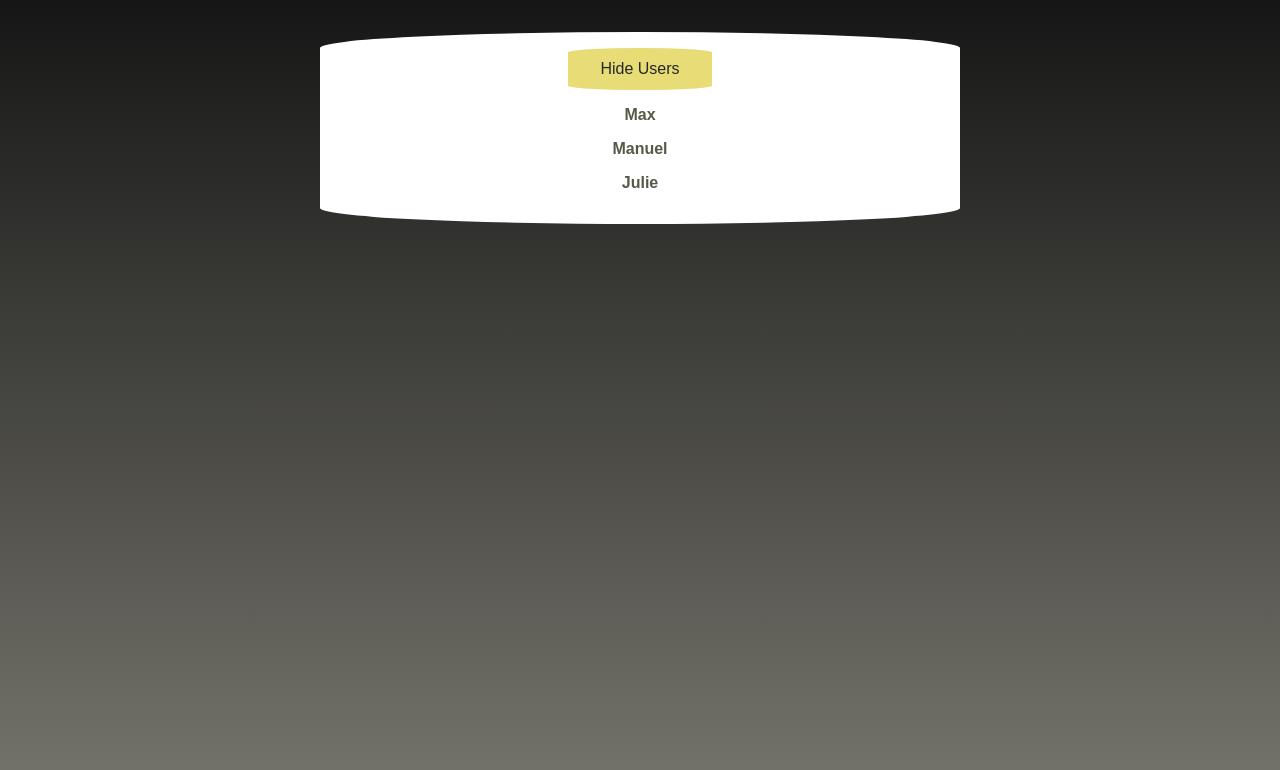
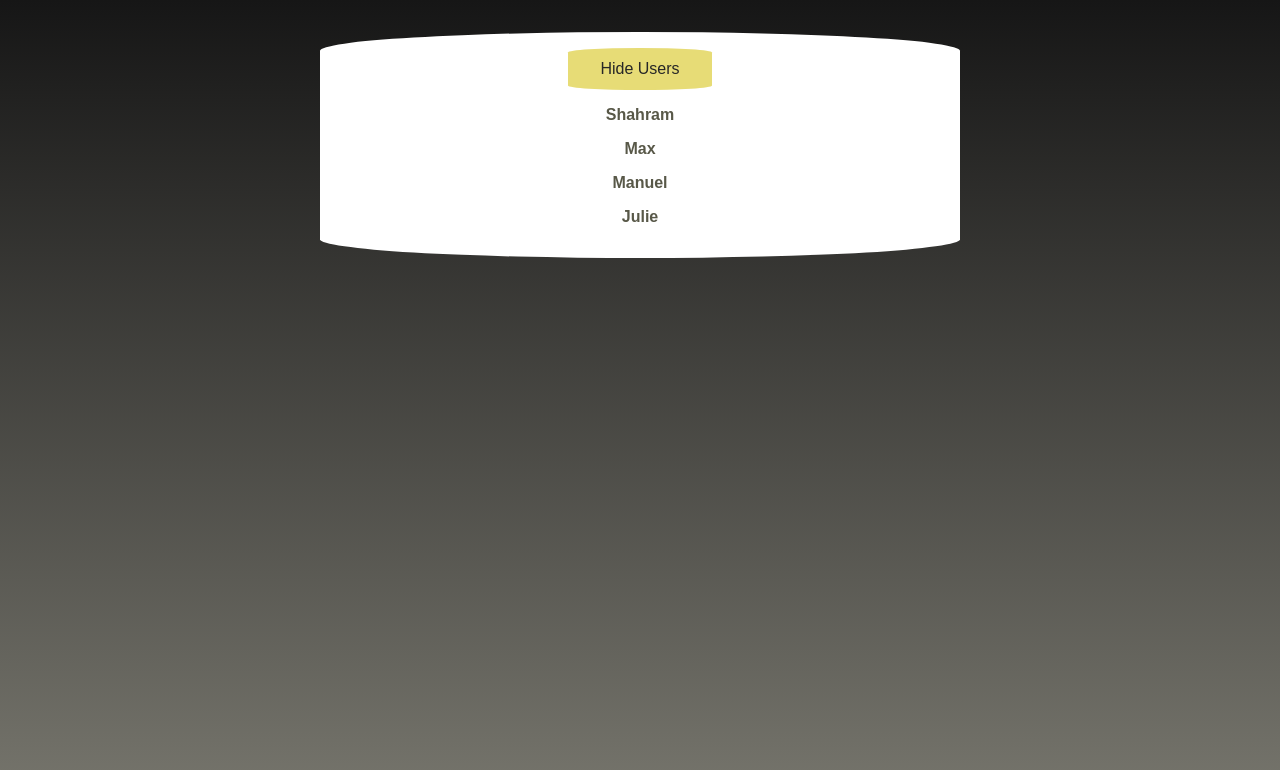
Before and after one commit to ShahramShakiba/ReactJS-Advanced-Course, a React (Create React App) app in the folder ReactJS-Advanced-Course/Toggle-List/: page / in a window 1280 px wide. Shown: the top 770 px of the page. Built offline with nearby package versions, Linux system fonts and the light colour scheme.

Commit message:
📲 Adding a User Class-based Component

```diff
--- a/ReactJS-Advanced-Course/Toggle-List/src/components/User.js
+++ b/ReactJS-Advanced-Course/Toggle-List/src/components/User.js
@@ -1,5 +1,23 @@
+import { Component } from 'react';
 import classes from './User.module.css';
 
-export default function User(props) {
-  return <li className={classes.user}>{props.name}</li>;
+class User extends Component {
+  render() {
+    return <li className={classes.user}> {this.props.name} </li>;
+  }
 }
+
+export default User;
+
+/* Component :
+  - we do not receive props in class therefore we " extends Component "
+
+
+  * Class-Based Component can work together with functional Components
+*/
+
+/* functional-Component
+export default function User({ name }) {
+  return <li className={classes.user}> {name} </li>;
+}
+*/
--- a/ReactJS-Advanced-Course/Toggle-List/src/components/Users.js
+++ b/ReactJS-Advanced-Course/Toggle-List/src/components/Users.js
@@ -4,9 +4,10 @@ import User from './User';
 import classes from './Users.module.css';
 
 const DUMMY_USERS = [
-  { id: 'u1', name: 'Max' },
-  { id: 'u2', name: 'Manuel' },
-  { id: 'u3', name: 'Julie' },
+  { id: 'u1', name: 'Shahram' },
+  { id: 'u2', name: 'Max' },
+  { id: 'u3', name: 'Manuel' },
+  { id: 'u4', name: 'Julie' },
 ];
 
 export default function Users() {
@@ -29,6 +30,7 @@ export default function Users() {
       <button onClick={toggleUsersHandler}>
         {showUsers ? 'Hide' : 'Show'} Users
       </button>
+
       {showUsers && usersList}
     </div>
   );
```
